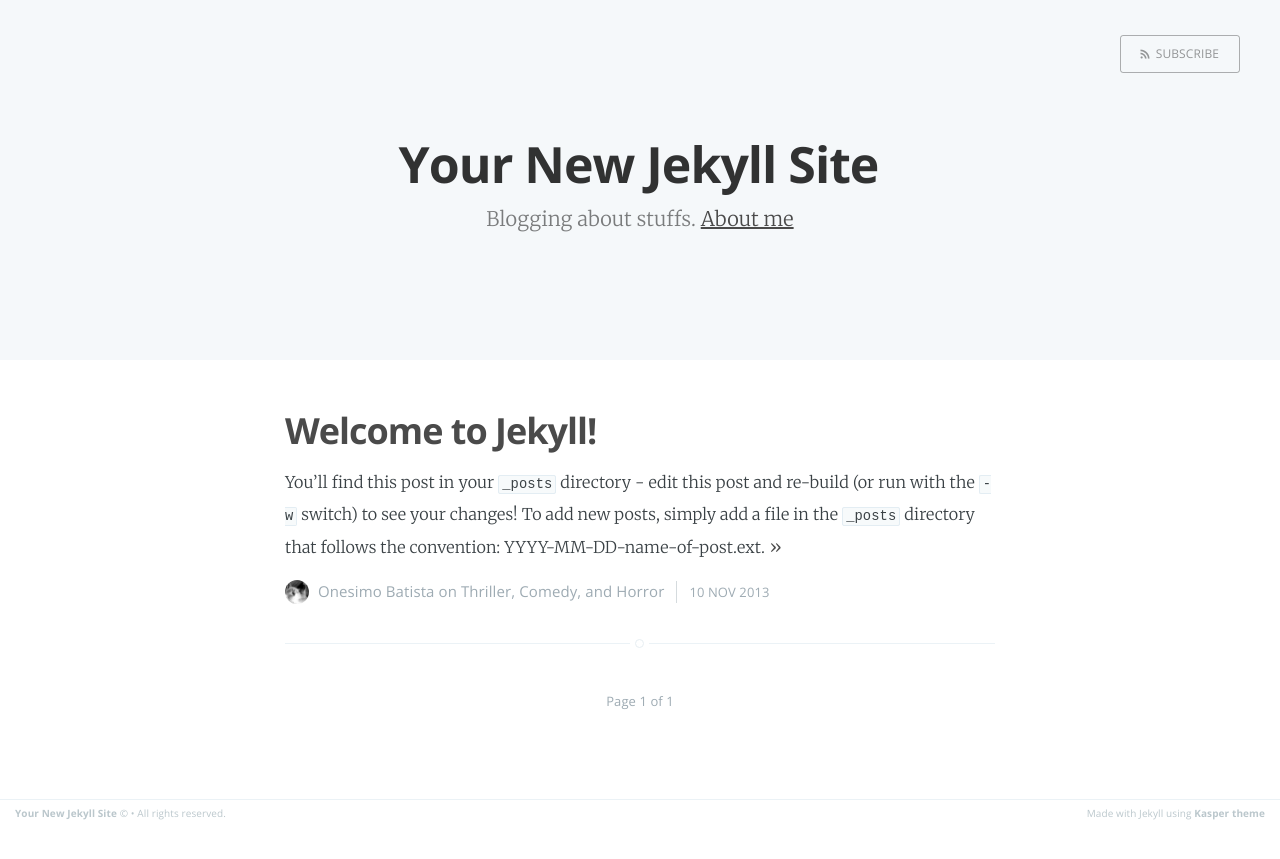
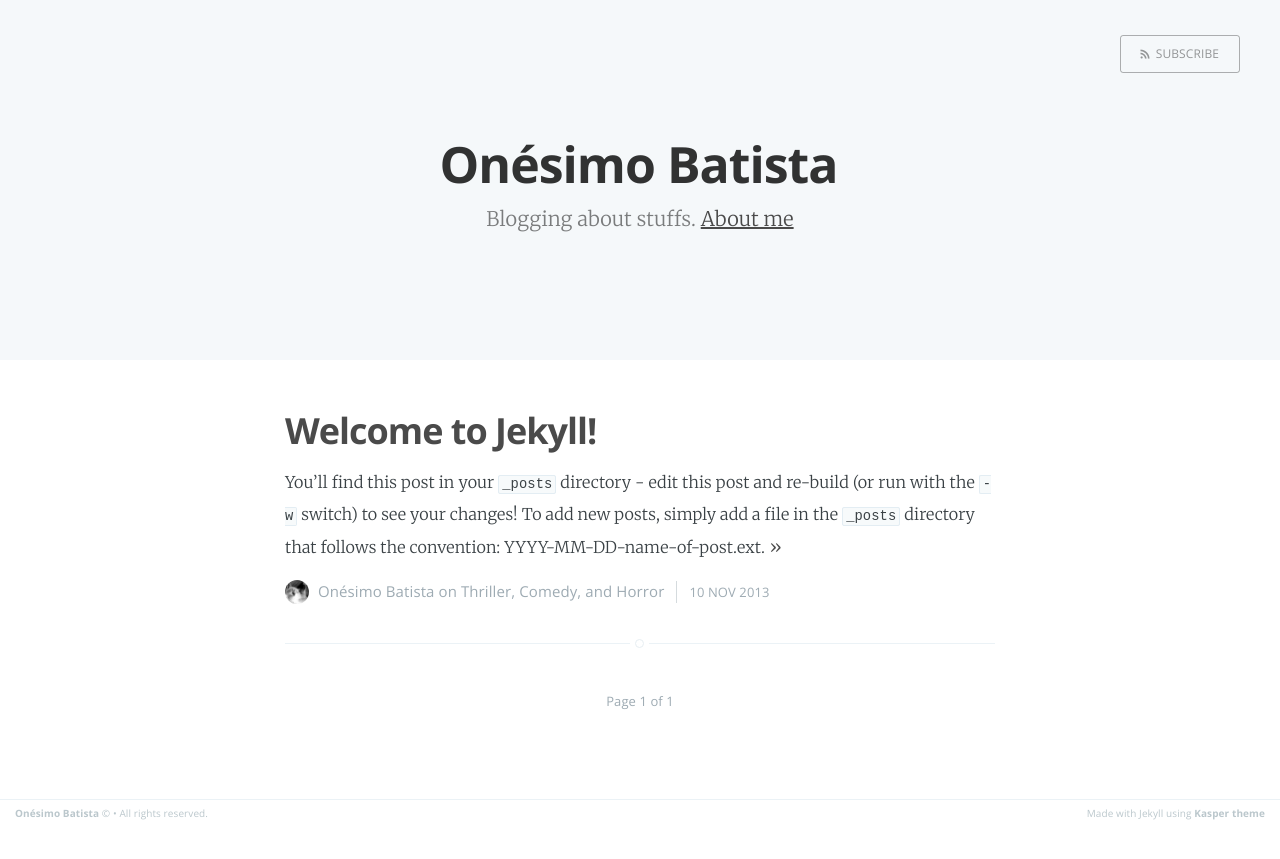
Before and after one commit to onesimo/blog, a Jekyll site: the page built from index.html, in a window 1280 px wide. Shown: the top 859 px of the page. Built offline with Jekyll 4.4.1, drawn with Linux system fonts in a browser that asks for light colours; the list of posts is cut into pages by our own code.

Commit message:
new blog

```diff
--- a/_config.yml
+++ b/_config.yml
@@ -1,16 +1,16 @@
-name: Your New Jekyll Site
+name: Onésimo Batista
 description: Blogging about stuffs
-meta_description: "Your New Jekyll Site, Blogging about stuffs"
+meta_description: "Onésimo Batista, Tech, Music and Languages"
 
 markdown: kramdown
-highlighter: rouge
+highlighter: pygments
 logo: false
 paginate: 15
 baseurl: /
-domain_name: 'https://onesimo.github.io/blog'
+domain_name: 'https://onesimo.github.io/blog/'
 google_analytics: 'UA-XXXXXXXX-X'
 gems: [jekyll-paginate]
 
 # Details for the RSS feed generator
-url:            'https://onesimo.github.io/blog'
-author:         'Onesimo Batista'
+url:            'https://onesimo.github.io/blog/'
+author:         'Onésimo Batista'
```
Also changed, not shown: couscous.yml (deleted), 2 other files.
